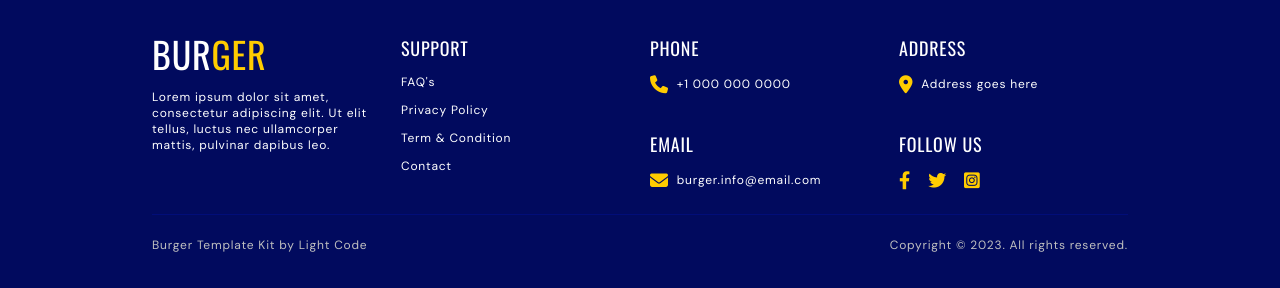
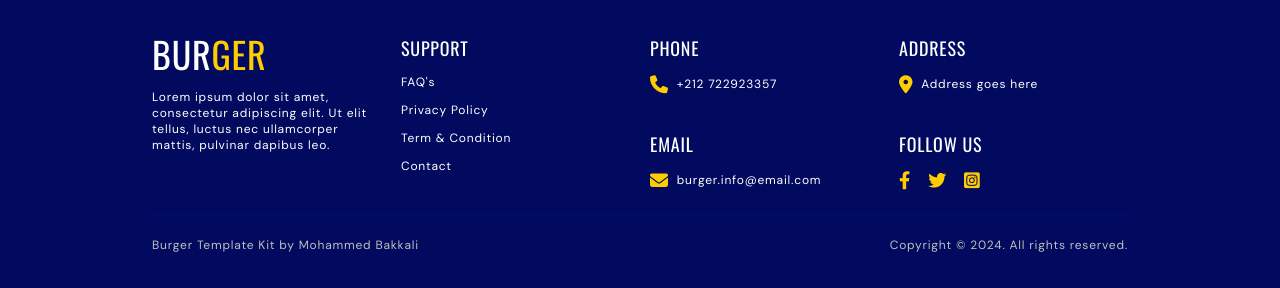
Before and after one commit to mohammed-bakkali/Tailwind_Design-01, a website: page index.html in a window 1280 px wide. Shown: the part 3938-4226 px from the top of the page. Drawn offline with nearby package versions, Linux system fonts and the light colour scheme.

Commit message:
Update index.html

```diff
--- a/index.html
+++ b/index.html
@@ -637,7 +637,7 @@
 
                 <p class="flex items-center gap-2 text-xs">
                   <i class="fa-solid fa-phone text-lg text-secondaryColor"></i>
-                  +1 000 000 0000
+                  +212 722923357
                 </p>
               </div>
 
@@ -674,8 +674,8 @@
           </ul>
 
           <div class="flex flex-col items-center border-t border-primaryColorLight dark:border-darkColorLight py-5 md:flex-row md:justify-between">
-            <p class="paragraph">Burger Template Kit by Light Code</p>
-            <p class="paragraph">Copyright © 2023. All rights reserved.</p>
+            <p class="paragraph">Burger Template Kit by Mohammed Bakkali</p>
+            <p class="paragraph">Copyright © 2024. All rights reserved.</p>
           </div>
         </div>
       </section>
```
